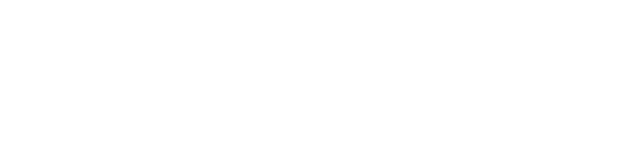
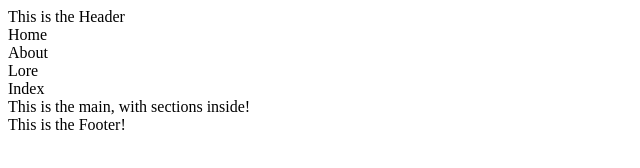
Before and after one commit to PlutoCoders/ourahFantasyWorld, a plain HTML site: page index.html in a window 1280 px wide. Shown: the whole page, without its empty margins (0-640 px from the left). Drawn offline with Linux system fonts and the light colour scheme.

Commit message:
Barebones structure to index.html

```diff
--- a/index.html
+++ b/index.html
@@ -5,7 +5,34 @@
     <meta name="viewport" content="width=device-width, initial-scale=1.0">
     <title>Document</title>
 </head>
+
 <body>
+
+    <header>
+        This is the Header
+        <nav>
+            <div class="">
+                Home
+            </div>
+            <div class="">
+                About
+            </div>
+            <div class="">
+                Lore
+            </div>
+            <div class="">
+                Index
+            </div>
+        </nav>
+    </header>
+
+   <main>
+        This is the main, with sections inside!
+   </main>
+
+   <footer>
+        This is the Footer!
+   </footer>
 
 </body>
 </html>
```
Also changed, not shown: 1 other file.
